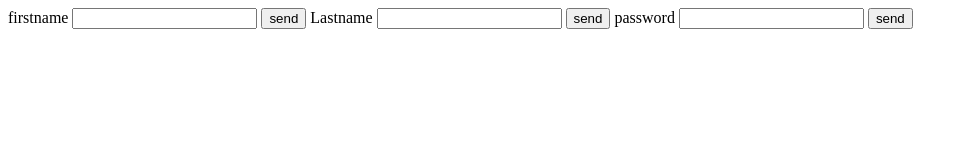
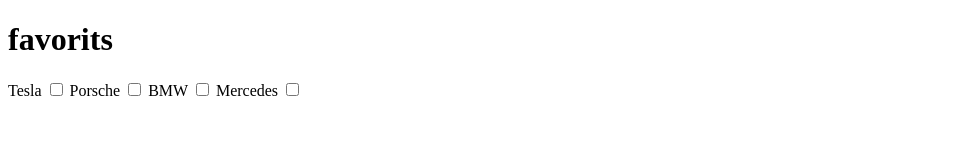
Before and after one commit to giorgikalichava/gio, a plain HTML site: page 1-HTML-Basics/4-forms/index.html in a window 1280 px wide. Shown: the whole page, without its empty margins (0-968 px from the left). Drawn offline with Linux system fonts and the light colour scheme.

Commit message:
feat(4-forms): Finish tutorial-3

```diff
--- a/1-HTML-Basics/4-forms/index.html
+++ b/1-HTML-Basics/4-forms/index.html
@@ -6,23 +6,31 @@
         <meta name="viewport" content="width=device-width, initial-scale=1.0">
         <meta http-equiv="X-UA-Compatible" content="ie=edge">
         <body>
-<form method="post" action="file:///C:/Users/chixu/Desktop/gio/1-HTML-Basics/4-forms/index.html">
- <lable>
-    firstname
-     <input type="text" name="firsname"/>
- </lable>
- <input type="submit" value="send"/>
- <lable>
-    Lastname
-     <input type="text" name="Lastname"/>
- </lable>
- <input type="submit" value="send"/>
- <label>
-     password
-     <input type="password" name="password"/>
+            <h1>favorits</h1>
 
- </label>
- <input type="submit" value="send"/>
+<form  action="/">
+
+
+    <label>Tesla
+        <input type="checkbox" name="car" value="Tesla"/>
+
+
+    </label>
+    <label>Porsche
+            <input type="checkbox" name="car" value="Porsche"/>
+
+
+        </label>
+        <label>BMW
+                <input type="checkbox" name="car" value="BMW"/>
+
+
+            </label>
+            <label>Mercedes
+                    <input type="checkbox" name="car" value="Mercedes"/>
+
+
+                </label>
 </form>
 
 
```
